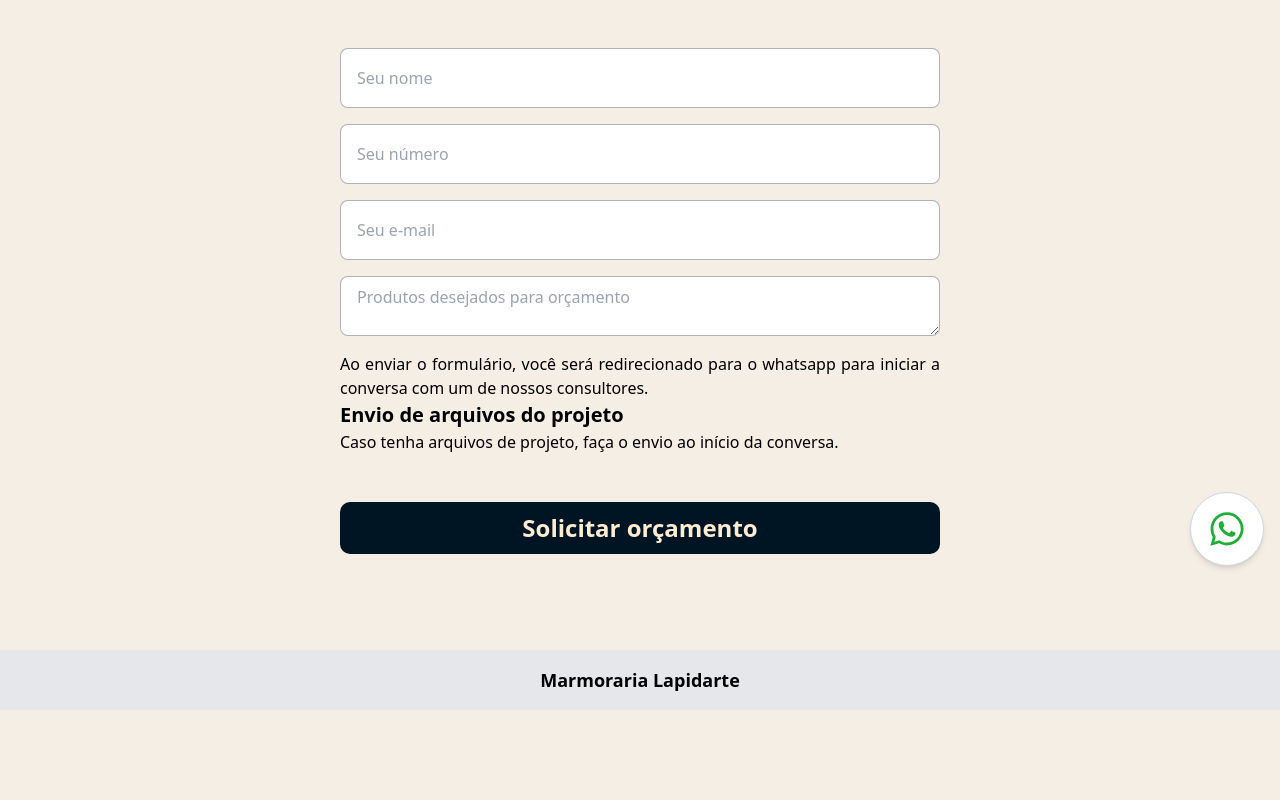
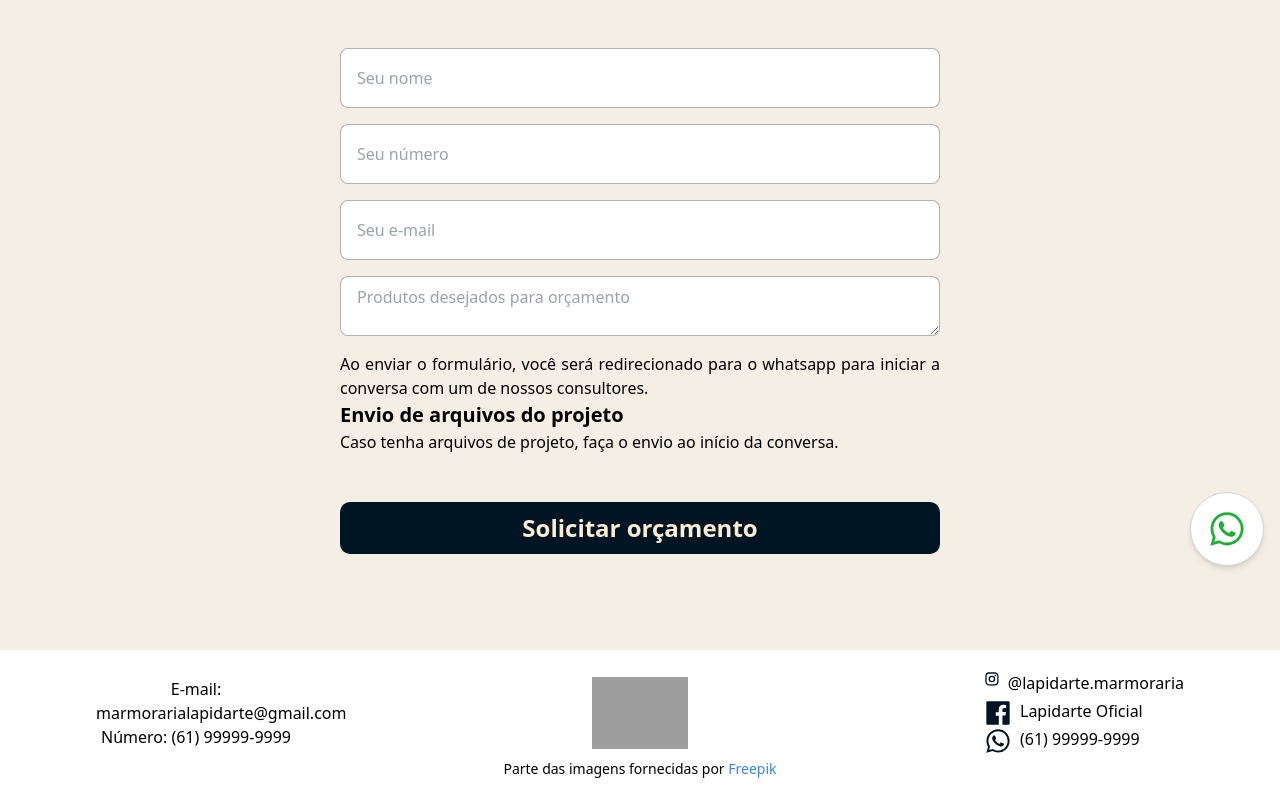
Before and after one commit to davirsreis/marmoraria-lapidarte-next, a Next.js app: page /solicitar-orcamento in a window 1280 px wide. Shown: the part 218-1018 px from the top of the page. Before the commit the page ends 928 px from the top, so only its background shows below. Built offline with nearby package versions, Linux system fonts and the light colour scheme; no server answers; the database is empty; grey boxes are pictures that could not be loaded.

Commit message:
Corrigindo loop, mudando imagens e footer

```diff
--- /dev/null
+++ b/next.config.js
@@ -0,0 +1,5 @@
+module.exports = {
+  images: {
+    domains: ['firebasestorage.googleapis.com'],
+  },
+}
--- a/src/components/Footer.tsx
+++ b/src/components/Footer.tsx
@@ -1,15 +1,56 @@
+import { whatsAppSubmit } from "@/functions/Auxiliares";
+import Image from "next/image";
 import React from "react";
 
 export function Footer() {
 
+  function enviarMensagem() {
+    whatsAppSubmit("Olá. Gostaria de saber mais sobre os produtos da Marmoraria Lapidarte!");
+  }
+
   return (
-    <div className="w-full h-8">
-      <footer className="bg-gray-200 p-4">
-        <div className="flex justify-center space-x-20">
-
-          <p className="text-lg font-semibold">Marmoraria Lapidarte</p>
+    <footer className="w-full h-[150px] bg-white flex flex-col justify-evenly text-center p-4">
+      <div className="flex w-full justify-between items-center px-20">
+        <div className="w-[200px] flex flex-col text-center">
+          <span>E-mail: marmorarialapidarte@gmail.com</span>
+          <span>Número: (61) 99999-9999</span>
         </div>
-      </footer>
-    </div>
+        <Image
+          src={'https://firebasestorage.googleapis.com/v0/b/marmorarialapidarteofc.appspot.com/o/imagensAplicacao%2FlogoLapidarte.png?alt=media&token=cb3301a9-112b-4d6c-9792-c42f0ef8e73f'}
+          alt="Logo Lapidarte"
+          width={96} height={96} />
+        <div className="w-[200px] flex flex-col">
+          <div className="flex gap-2">
+            <div className="h-7 w-7">
+              <a href="https://www.instagram.com/" target="_blank">
+                <svg xmlns="http://www.w3.org/2000/svg" viewBox="0 0 24 24"><path fill="#001524" d="M7.8 2h8.4C19.4 2 22 4.6 22 7.8v8.4a5.8 5.8 0 0 1-5.8 5.8H7.8C4.6 22 2 19.4 2 16.2V7.8A5.8 5.8 0 0 1 7.8 2m-.2 2A3.6 3.6 0 0 0 4 7.6v8.8C4 18.39 5.61 20 7.6 20h8.8a3.6 3.6 0 0 0 3.6-3.6V7.6C20 5.61 18.39 4 16.4 4zm9.65 1.5a1.25 1.25 0 0 1 1.25 1.25A1.25 1.25 0 0 1 17.25 8A1.25 1.25 0 0 1 16 6.75a1.25 1.25 0 0 1 1.25-1.25M12 7a5 5 0 0 1 5 5a5 5 0 0 1-5 5a5 5 0 0 1-5-5a5 5 0 0 1 5-5m0 2a3 3 0 0 0-3 3a3 3 0 0 0 3 3a3 3 0 0 0 3-3a3 3 0 0 0-3-3" /></svg>
+              </a>
+            </div>
+            <span>@lapidarte.marmoraria</span>
+          </div>
+          <div className="flex gap-2">
+            <div className="h-7 w-7">
+              <a href="https://www.facebook.com/" target="_blank">
+                <svg xmlns="http://www.w3.org/2000/svg" viewBox="0 0 24 24"><path fill="#001524" d="M20.9 2H3.1A1.1 1.1 0 0 0 2 3.1v17.8A1.1 1.1 0 0 0 3.1 22h9.58v-7.75h-2.6v-3h2.6V9a3.64 3.64 0 0 1 3.88-4a20.26 20.26 0 0 1 2.33.12v2.7H17.3c-1.26 0-1.5.6-1.5 1.47v1.93h3l-.39 3H15.8V22h5.1a1.1 1.1 0 0 0 1.1-1.1V3.1A1.1 1.1 0 0 0 20.9 2" /></svg>
+              </a>
+            </div>
+            <span>Lapidarte Oficial</span>
+          </div>
+          <div className="flex gap-2">
+            <button onClick={enviarMensagem}>
+              <div className="h-7 w-7">
+                <a href="#">
+                  <svg xmlns="http://www.w3.org/2000/svg" viewBox="0 0 24 24"><path fill="#001524" d="M19.05 4.91A9.816 9.816 0 0 0 12.04 2c-5.46 0-9.91 4.45-9.91 9.91c0 1.75.46 3.45 1.32 4.95L2.05 22l5.25-1.38c1.45.79 3.08 1.21 4.74 1.21c5.46 0 9.91-4.45 9.91-9.91c0-2.65-1.03-5.14-2.9-7.01m-7.01 15.24c-1.48 0-2.93-.4-4.2-1.15l-.3-.18l-3.12.82l.83-3.04l-.2-.31a8.264 8.264 0 0 1-1.26-4.38c0-4.54 3.7-8.24 8.24-8.24c2.2 0 4.27.86 5.82 2.42a8.183 8.183 0 0 1 2.41 5.83c.02 4.54-3.68 8.23-8.22 8.23m4.52-6.16c-.25-.12-1.47-.72-1.69-.81c-.23-.08-.39-.12-.56.12c-.17.25-.64.81-.78.97c-.14.17-.29.19-.54.06c-.25-.12-1.05-.39-1.99-1.23c-.74-.66-1.23-1.47-1.38-1.72c-.14-.25-.02-.38.11-.51c.11-.11.25-.29.37-.43s.17-.25.25-.41c.08-.17.04-.31-.02-.43s-.56-1.34-.76-1.84c-.2-.48-.41-.42-.56-.43h-.48c-.17 0-.43.06-.66.31c-.22.25-.86.85-.86 2.07c0 1.22.89 2.4 1.01 2.56c.12.17 1.75 2.67 4.23 3.74c.59.26 1.05.41 1.41.52c.59.19 1.13.16 1.56.1c.48-.07 1.47-.6 1.67-1.18c.21-.58.21-1.07.14-1.18s-.22-.16-.47-.28" /></svg>
+                </a>
+              </div>
+            </button>
+            <span>(61) 99999-9999</span>
+          </div>
+        </div>
+      </div>
+      <div className="w-full flex items-center justify-center">
+        <span className="text-sm">Parte das imagens fornecidas por <a className="text-blue-500" href="https://br.freepik.com" target="_blank">Freepik</a></span>
+      </div>
+    </footer>
   );
 }
--- a/src/components/SectionSobre.tsx
+++ b/src/components/SectionSobre.tsx
@@ -9,6 +9,7 @@ import Image from "next/image";
 const IconMesa = <svg xmlns="http://www.w3.org/2000/svg" viewBox="0 0 24 24"><path fill="black" d="m6.73 19.02l1.347-3.347q.129-.286.388-.47q.26-.184.577-.184H11.5v-4.813q-3.421-.068-5.74-.856q-2.318-.788-2.318-1.85q0-1.142 2.483-1.927Q8.408 4.788 12 4.788q3.598 0 6.078.785q2.48.785 2.48 1.927q0 1.08-2.328 1.86q-2.328.778-5.73.846v4.813h2.458q.311 0 .574.184q.262.184.391.47l1.346 3.346h-1.038l-1.2-3H8.969l-1.2 3zM12 9.211q2.694 0 4.854-.502t2.64-1.21q-.48-.708-2.64-1.21T12 5.788q-2.694 0-4.854.502T4.506 7.5q.48.708 2.64 1.21T12 9.212M12 7.5" /></svg>
 
 export function SectionSobre() {
+
   return (
     <section className="w-full flex flex-col bg-third-neutral py-[100px]">
       <div className="flex flex-col items-center pb-20">
@@ -25,7 +26,7 @@ export function SectionSobre() {
       {/* <Container customClass="justify-evenly"> */}
       <div className="flex flex-col lgPlus:flex-row lgPlus:justify-evenly items-center w-full mx-auto">
         <div className="w-[564px]">
-          <h2 className="text-primary-gray text-[48px] font-semibold leading-tight mb-6">Melhores soluções para o seu projeto</h2>
+          <h2 className="text-primary-gray text-[32px] sm:text-[48px] font-semibold leading-tight mb-6">Melhores soluções para o seu projeto</h2>
           <p className="mb-16 text-second-gray">Atendimento e serviço especializado, oferecendo uma grande diversidade de mármores.</p>
           <ul className="flex flex-col items-start gap-9">
             <ItemSobre img={IconCozinha} text="Bancadas de cozinha" customClass="pb-9 border-b-[1px] border-opacity-gray" />
@@ -34,11 +35,12 @@ export function SectionSobre() {
             <ItemSobre img={IconPiso} text="Pisos e revestimentos" />
           </ul>
         </div>
-        <div className="mt-20 lgPlus:mt-0">
+        <div className=" mt-20 lgPlus:mt-0 h-[610px] flex items-center justify-center">
           <Image
-            src={imgMesaMarmore}
+            src={'https://firebasestorage.googleapis.com/v0/b/marmorarialapidarteofc.appspot.com/o/imagensAplicacao%2Fbathroom2.jpg?alt=media&token=26413504-6163-4d8b-ba41-00014c1179ad'}
             alt="Imagem mesa de mármore"
-            className="max-w-[555px] max-h-[500px] w-[555px] h-[500px] rounded-[10px]"
+            width={600} height={0}
+            className="rounded-[10px]"
           />
         </div>
       </div>
--- a/src/components/gerenciamento/Formulario.tsx
+++ b/src/components/gerenciamento/Formulario.tsx
@@ -86,7 +86,7 @@ export default function Formulario(props: FormularioProps) {
             ? <div className="flex flex-col justify-center items-center">
               <span className="font-bold py-2">Imagem</span>
               <div className="h-[200px] w-[200px]">
-                <Image src={imgURL} alt="Imagem" />
+                <Image src={imgURL} alt="Imagem" width={200} height={200} />
               </div>
               <button className="p-2 underline" onClick={handleAlterandoImagem}>Dejesa alterar a imagem?</button>
               {alterandoImagem
--- a/src/components/gerenciamento/Tabela.tsx
+++ b/src/components/gerenciamento/Tabela.tsx
@@ -32,7 +32,7 @@ export default function Tabela(props: TabelaProps) {
         <tr key={produto.id} className={`${i % 2 === 0 ? 'bg-fifth-neutral' : 'bg-primary-neutral'}`}>
           <td className={`${tdClass} text-left p-4`}>{produto.nome}</td>
           <td className={`${tdClass} text-left p-4`}>{produto.pedra}</td>
-          <td className={`${tdClass} flex justify-center items-center`}><Image src={produto.linkImg} className="h-[52px] w-[52px]" alt="" /></td>
+          <td className={`${tdClass} flex justify-center items-center`}><div className="h-[52px] w-[52px]"><Image src={produto.linkImg} alt="" width={52} height={52} /></div></td>
           {exibirAcoes && <td>{renderizarAcoes(produto)}</td>}
         </tr>
       );
--- a/src/hooks/useProdutos.ts
+++ b/src/hooks/useProdutos.ts
@@ -1,18 +1,25 @@
-import { useEffect, useMemo, useState } from "react"
+import { useEffect, useState } from "react"
 import ProdutoRepositorio from "../core/ProdutoRepositorio"
 import Produto from "../core/Produto"
 import ColecaoProduto from "../firebase/db/ColecaoProduto"
 import useTabelaOuForm from "./useTabelaOuForm"
 
 export default function useProdutos() {
-  const repo: ProdutoRepositorio = useMemo(() => new ColecaoProduto(), []);
+  const repo: ProdutoRepositorio = new ColecaoProduto()
 
   const { tabelaVisivel, exibirTabela, exibirFormulario } = useTabelaOuForm()
 
   const [produto, setProduto] = useState<Produto>(Produto.vazio())
   const [produtos, setProdutos] = useState<Produto[]>([])
 
-  useEffect(obterTodos, [exibirTabela, repo])
+
+  useEffect(() => {
+    if (tabelaVisivel) {
+      obterTodos();
+    }
+  }, [tabelaVisivel]); // Ainda testando
+
+  //useEffect(obterTodos, []) //Assim fica sem loop
 
   function obterTodos() {
     repo.obterTodos().then(produtos => {
--- a/tailwind.config.ts
+++ b/tailwind.config.ts
@@ -8,8 +8,12 @@ const config: Config = {
   ],
   theme: {
     backgroundImage: {
-      'img_bg_slogan': "url('../assets/slogan-fundo.jpg')",
-      'img_bg_fundo_contato': "url('../assets/fundo-contato.png')"
+      // 'img_bg_slogan': "url('../assets/slogan-fundo.jpg')",
+      // 'img_bg_fundo_contato': "url('../assets/fundo-contato.png')"
+      'img_bg_slogan': "url('https://firebasestorage.googleapis.com/v0/b/marmorarialapidarteofc.appspot.com/o/imagensAplicacao%2FbancadaCozinha.jpg?alt=media&token=03047300-01b6-468f-85aa-fa034da8f793')",
+      'img_bg_fundo_contato': "url('https://firebasestorage.googleapis.com/v0/b/marmorarialapidarteofc.appspot.com/o/imagensAplicacao%2FBancadaCozinhaEscura2.png?alt=media&token=8bcd4d92-f4db-472f-922c-513ba32f49c8')"
+      // 'img_bg_fundo_contato': "url('https://firebasestorage.googleapis.com/v0/b/marmorarialapidarteofc.appspot.com/o/imagensAplicacao%2FBancadaCozinhaClara.jpg?alt=media&token=40c76fc3-9e8f-4fa7-96c1-1169f3e7e1dd')"
+      // 'img_bg_fundo_contato': "url('https://firebasestorage.googleapis.com/v0/b/marmorarialapidarteofc.appspot.com/o/imagensAplicacao%2Fsink.jpg?alt=media&token=982dfdb5-58ca-4255-97c6-8112de7d579c')"
     },
     extend: {
       colors: {
```
Also changed, not shown: src/components/SectionContato.tsx (+5 -3 lines), src/firebase/db/ColecaoProduto.ts (+5 -2 lines).
